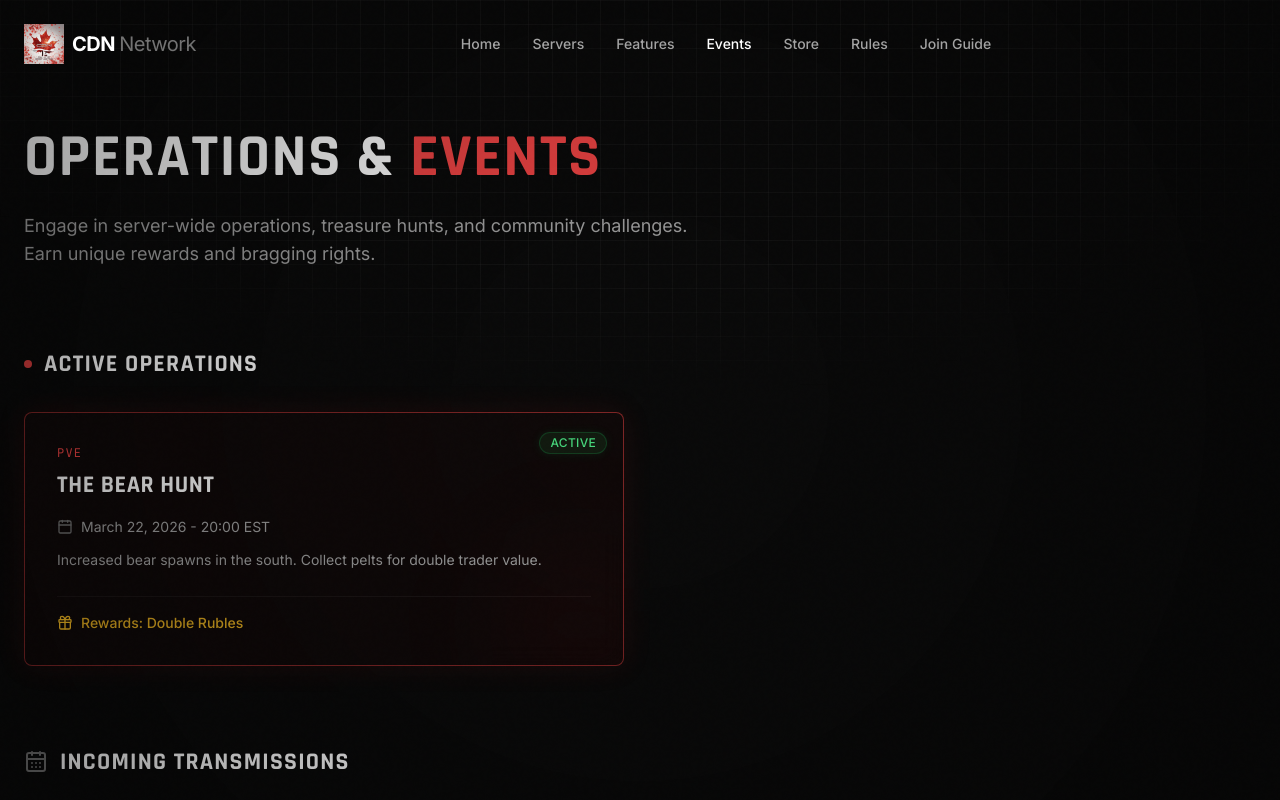
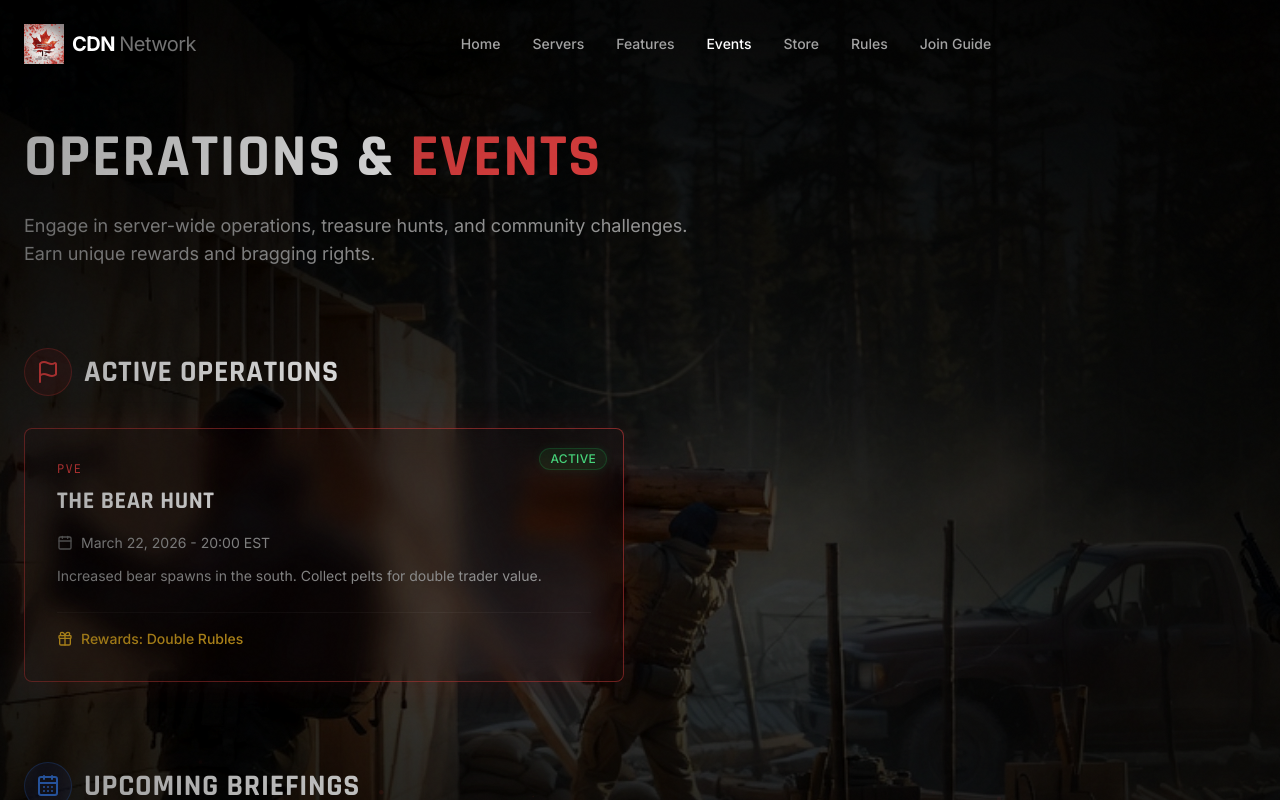
Before and after one commit to InfamousMorningstar/CDNdayz, a Next.js app: page /events in a window 1280 px wide. Shown: the top 800 px of the page. Built offline with nearby package versions, Linux system fonts and the light colour scheme.

Commit message:
Update page backgrounds to use new cinematic images

```diff
--- a/src/app/events/page.tsx
+++ b/src/app/events/page.tsx
@@ -3,6 +3,7 @@ import { Card } from '@/components/ui/Card';
 import { EventCard } from '@/components/events/EventCard';
 import { Metadata } from 'next';
 import { CalendarDays, Flag } from 'lucide-react';
+import { CinematicBackground } from '@/components/features/CinematicBackground';
 
 export const metadata: Metadata = {
   title: 'Events Schedule | CDN',
@@ -15,7 +16,8 @@ export default function EventsPage() {
   const completedEvents = events.filter(e => e.status === 'completed');
 
   return (
-    <div className="min-h-screen pt-32 pb-20 container mx-auto px-6">
+    <CinematicBackground backgroundImageSrc="/Images/3.jpg">
+      <div className="min-h-screen pt-32 pb-20 container mx-auto px-6 relative z-10">
         <div className="relative mb-20">
           <h1 className="text-4xl md:text-6xl font-bold text-white mb-6">Operations & <span className="text-red-500">Events</span></h1>
           <p className="text-neutral-400 max-w-2xl text-lg">
@@ -28,8 +30,10 @@ export default function EventsPage() {
           {activeEvents.length > 0 && (
             <section>
                <div className="flex items-center gap-3 mb-8">
-               <div className="w-2 h-2 rounded-full bg-red-500 animate-pulse" />
-               <h2 className="text-2xl font-bold text-white tracking-wider uppercase">Active Operations</h2>
+                  <div className="w-12 h-12 rounded-full bg-red-900/20 border border-red-500/30 flex items-center justify-center text-red-500">
+                    <Flag size={24} />
+                  </div>
+                  <h2 className="text-3xl font-heading font-bold text-white">Active Operations</h2>
                </div>
                <div className="grid grid-cols-1 lg:grid-cols-2 gap-8">
                   {activeEvents.map(event => (
@@ -42,23 +46,39 @@ export default function EventsPage() {
           {/* Upcoming Events */}
           <section>
             <div className="flex items-center gap-3 mb-8">
-             <CalendarDays className="text-neutral-500" />
-             <h2 className="text-2xl font-bold text-white tracking-wider uppercase">Incoming Transmissions</h2>
+               <div className="w-12 h-12 rounded-full bg-blue-900/20 border border-blue-500/30 flex items-center justify-center text-blue-500">
+                 <CalendarDays size={24} />
                </div>
-
+               <h2 className="text-3xl font-heading font-bold text-white">Upcoming Briefings</h2>
+            </div>
             {upcomingEvents.length > 0 ? (
-             <div className="grid grid-cols-1 lg:grid-cols-2 gap-8">
+               <div className="grid grid-cols-1 md:grid-cols-2 lg:grid-cols-3 gap-6">
                 {upcomingEvents.map(event => (
                   <EventCard key={event.id} event={event} />
                 ))}
                </div>
             ) : (
-             <Card className="p-8 text-center border-dashed border-neutral-800 bg-transparent text-neutral-500">
-               No upcoming operations scheduled. Check back later.
+              <Card className="p-8 border-dashed border-neutral-800 bg-neutral-900/30 text-center">
+                 <p className="text-neutral-500">No upcoming events scheduled. Check back soon!</p>
               </Card>
             )}
           </section>
+
+          {/* Past Events */}
+          {completedEvents.length > 0 && (
+            <section className="opacity-60 hover:opacity-100 transition-opacity">
+               <h2 className="text-2xl font-heading font-bold text-neutral-500 mb-6 border-b border-white/5 pb-4">
+                 Mission Logs (Past Events)
+               </h2>
+               <div className="grid grid-cols-1 md:grid-cols-3 gap-6">
+                  {completedEvents.map(event => (
+                    <EventCard key={event.id} event={event} />
+                  ))}
+               </div>
+            </section>
+          )}
         </div>
       </div>
+    </CinematicBackground>
   );
 }
--- a/src/app/join/page.tsx
+++ b/src/app/join/page.tsx
@@ -4,6 +4,7 @@ import { Badge } from '@/components/ui/Badge';
 import { Metadata } from 'next';
 import Link from 'next/link';
 import { Download, Search, Check, Play, HelpCircle } from 'lucide-react';
+import { CinematicBackground } from '@/components/features/CinematicBackground';
 
 export const metadata: Metadata = {
   title: 'Join Guide | CDN - DayZ',
@@ -38,7 +39,8 @@ const steps = [
 
 export default function JoinPage() {
   return (
-    <div className="min-h-screen pt-32 pb-20 container mx-auto px-6">
+    <CinematicBackground backgroundImageSrc="/Images/3.jpg">
+      <div className="min-h-screen pt-32 pb-20 container mx-auto px-6 relative z-10">
         <div className="max-w-4xl mx-auto">
           <h1 className="text-4xl md:text-6xl font-bold text-white mb-6 text-center">Join the <span className="text-red-500">Operation</span></h1>
           <p className="text-neutral-400 text-center text-lg mb-16 max-w-2xl mx-auto">
@@ -56,9 +58,11 @@ export default function JoinPage() {
                 <Card className="p-8 bg-neutral-900/40 border-neutral-800 hover:border-red-500/30 transition-colors">
                   <div className="flex items-start justify-between mb-4">
                     <div className="flex items-center gap-3">
+                      {/* @ts-ignore - icon is a component */}
                       <step.icon className="text-red-500 w-6 h-6" />
                       <h3 className="text-2xl font-bold text-white">{step.title}</h3>
                     </div>
+                    {/* @ts-ignore - action is optional */}
                     {step.action && (
                       <Button variant="outline" size="sm" asChild>
                         <a href={step.action.url} target="_blank" rel="noopener noreferrer">
@@ -72,6 +76,7 @@ export default function JoinPage() {
                     {step.description}
                   </p>
 
+                  {/* @ts-ignore - image is optional */}
                   {step.image && (
                     <div className="w-full h-48 bg-black/50 rounded-lg border border-white/5 flex items-center justify-center text-neutral-600">
                        <span className="text-sm">Screenshots/Images go here</span>
@@ -93,5 +98,6 @@ export default function JoinPage() {
           </div>
         </div>
       </div>
+    </CinematicBackground>
   );
 }
--- a/src/app/new-player/page.tsx
+++ b/src/app/new-player/page.tsx
@@ -1,6 +1,7 @@
 import { Card } from '@/components/ui/Card';
 import { Metadata } from 'next';
 import Link from 'next/link';
+import { CinematicBackground } from '@/components/features/CinematicBackground';
 
 export const metadata: Metadata = {
   title: 'Survival Guide | CDN',
@@ -9,9 +10,10 @@ export const metadata: Metadata = {
 
 export default function NewPlayerPage() {
   return (
-    <div className="min-h-screen pt-32 pb-20 container mx-auto px-6">
-      <div className="max-w-4xl mx-auto">
-        <header className="mb-16 text-center">
+    <CinematicBackground backgroundImageSrc="/Images/2.jpg">
+      <div className="min-h-screen pt-32 pb-20 container mx-auto px-6 relative z-10">
+        <div className="max-w-4xl mx-auto">
+          <header className="mb-16 text-center">
             <span className="text-red-500 font-mono text-sm tracking-widest uppercase mb-4 block">New Recruit Induction</span>
             <h1 className="text-4xl md:text-6xl font-bold text-white mb-6">Survival <span className="text-neutral-500">Manual</span></h1>
             <p className="text-neutral-400 text-lg max-w-2xl mx-auto">
@@ -74,5 +76,6 @@ export default function NewPlayerPage() {
         </div>
       </div>
     </div>
+    </CinematicBackground>
   );
 }
--- a/src/app/rules/page.tsx
+++ b/src/app/rules/page.tsx
@@ -1,5 +1,6 @@
 import { Metadata } from 'next';
 import { RulesClient } from '@/components/rules/RulesClient';
+import { CinematicBackground } from '@/components/features/CinematicBackground';
 
 export const metadata: Metadata = {
   title: 'Network Rules | CDN',
@@ -8,7 +9,8 @@ export const metadata: Metadata = {
 
 export default function RulesPage() {
   return (
-    <div className="min-h-screen pt-32 pb-20 container mx-auto px-6">
+    <CinematicBackground backgroundImageSrc="/Images/2.jpg">
+      <div className="min-h-screen pt-32 pb-20 container mx-auto px-6 relative z-10">
         <div className="text-center mb-16">
           <h1 className="text-4xl md:text-6xl font-heading font-bold text-white mb-6">
             Network <span className="text-red-500">Protocol</span>
@@ -21,5 +23,6 @@ export default function RulesPage() {
 
         <RulesClient />
       </div>
+    </CinematicBackground>
   );
 }
--- a/src/app/servers/page.tsx
+++ b/src/app/servers/page.tsx
@@ -1,5 +1,6 @@
 import { ServerList } from '@/components/server/ServerList';
 import { Metadata } from 'next';
+import { CinematicBackground } from '@/components/features/CinematicBackground';
 
 export const metadata: Metadata = {
   title: 'Servers | CDN - DayZ PvE Network',
@@ -8,7 +9,8 @@ export const metadata: Metadata = {
 
 export default function ServersPage() {
   return (
-    <div className="min-h-screen pt-32 pb-20 container mx-auto px-6">
+    <CinematicBackground backgroundImageSrc="/Images/2.jpg">
+      <div className="min-h-screen pt-32 pb-20 container mx-auto px-6 relative z-10">
         <div className="flex flex-col md:flex-row justify-between items-end mb-12 gap-6">
           <div>
             <h1 className="text-4xl md:text-6xl font-bold text-white mb-4">Server <span className="text-red-500">Network</span></h1>
@@ -25,13 +27,14 @@ export default function ServersPage() {
                </div>
                <span className="font-mono text-sm tracking-wider uppercase">Systems Operational</span>
              </div>
-           <div className="text-neutral-500 text-sm font-mono">
+             <p className="text-neutral-500 text-sm font-mono">
                AUTO-REFRESH: 30s
-           </div>
+             </p>
           </div>
         </div>
 
         <ServerList />
       </div>
+    </CinematicBackground>
   );
 }
--- a/src/components/features/CinematicBackground.tsx
+++ b/src/components/features/CinematicBackground.tsx
@@ -4,9 +4,10 @@ import React, { useEffect, useRef, useState } from 'react';
 
 interface CinematicBackgroundProps {
   children: React.ReactNode;
+  backgroundImageSrc?: string;
 }
 
-export function CinematicBackground({ children }: CinematicBackgroundProps) {
+export function CinematicBackground({ children, backgroundImageSrc = "/Images/S3F8X.jpg" }: CinematicBackgroundProps) {
   const [mousePosition, setMousePosition] = useState({ x: 0, y: 0 });
   const containerRef = useRef<HTMLDivElement>(null);
   const canvasRef = useRef<HTMLCanvasElement>(null);
@@ -129,7 +130,7 @@ export function CinematicBackground({ children }: CinematicBackgroundProps) {
       <div
         className="absolute inset-[-20px] bg-cover bg-center bg-no-repeat transition-transform duration-100 ease-out z-0"
         style={{
-          backgroundImage: 'url("/Images/S3F8X.jpg")',
+          backgroundImage: `url("${backgroundImageSrc}")`,
           transform: `translate(${mousePosition.x * -10}px, ${mousePosition.y * -10}px) scale(1.05)`,
         }}
       >
```
Also changed, not shown: public/Images/2.jpg (renamed from public/Images/yk14O.jpg), public/Images/3.jpg (renamed from public/Images/0sTQ3.jpg). Lines whose indentation alone changed are shown as unchanged.
